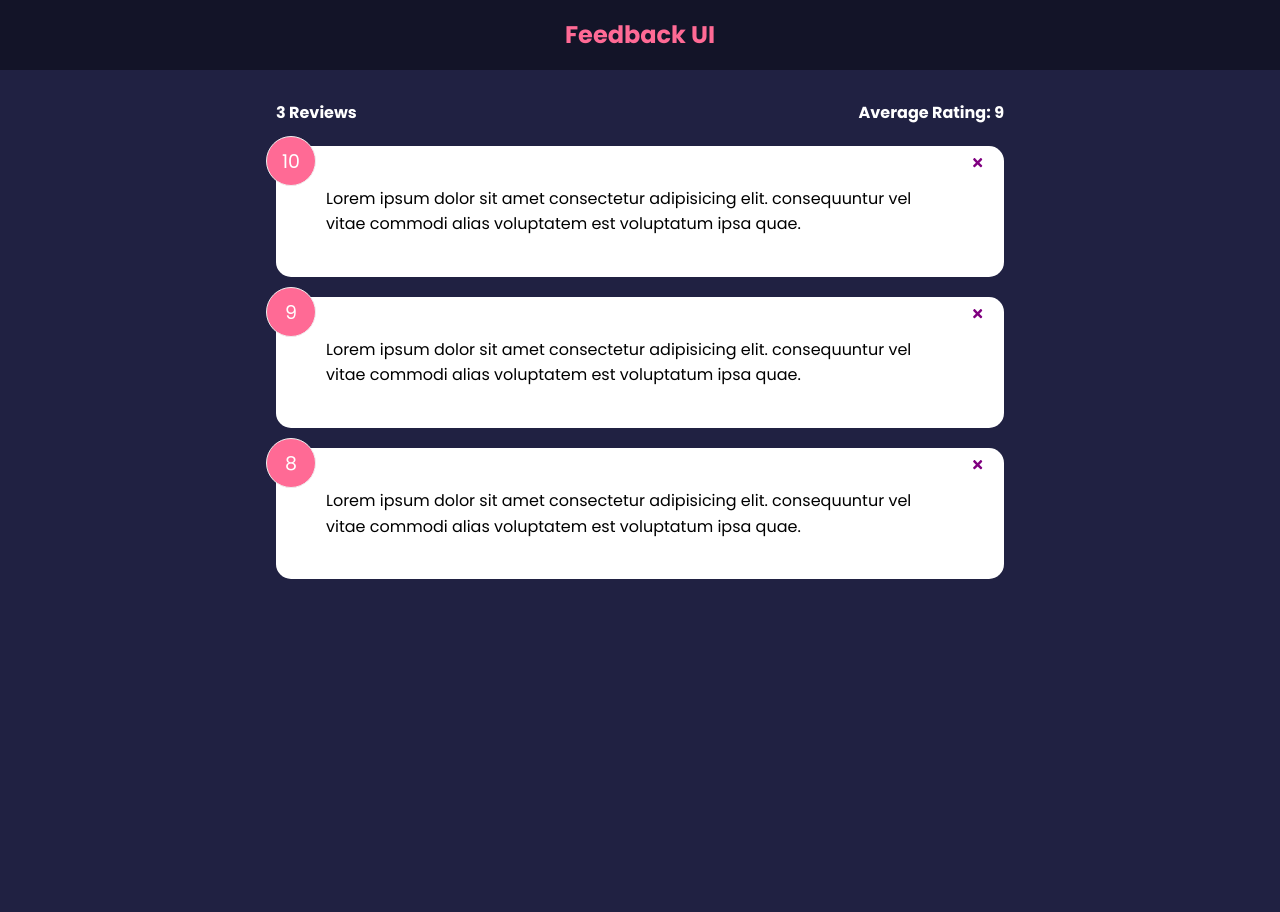
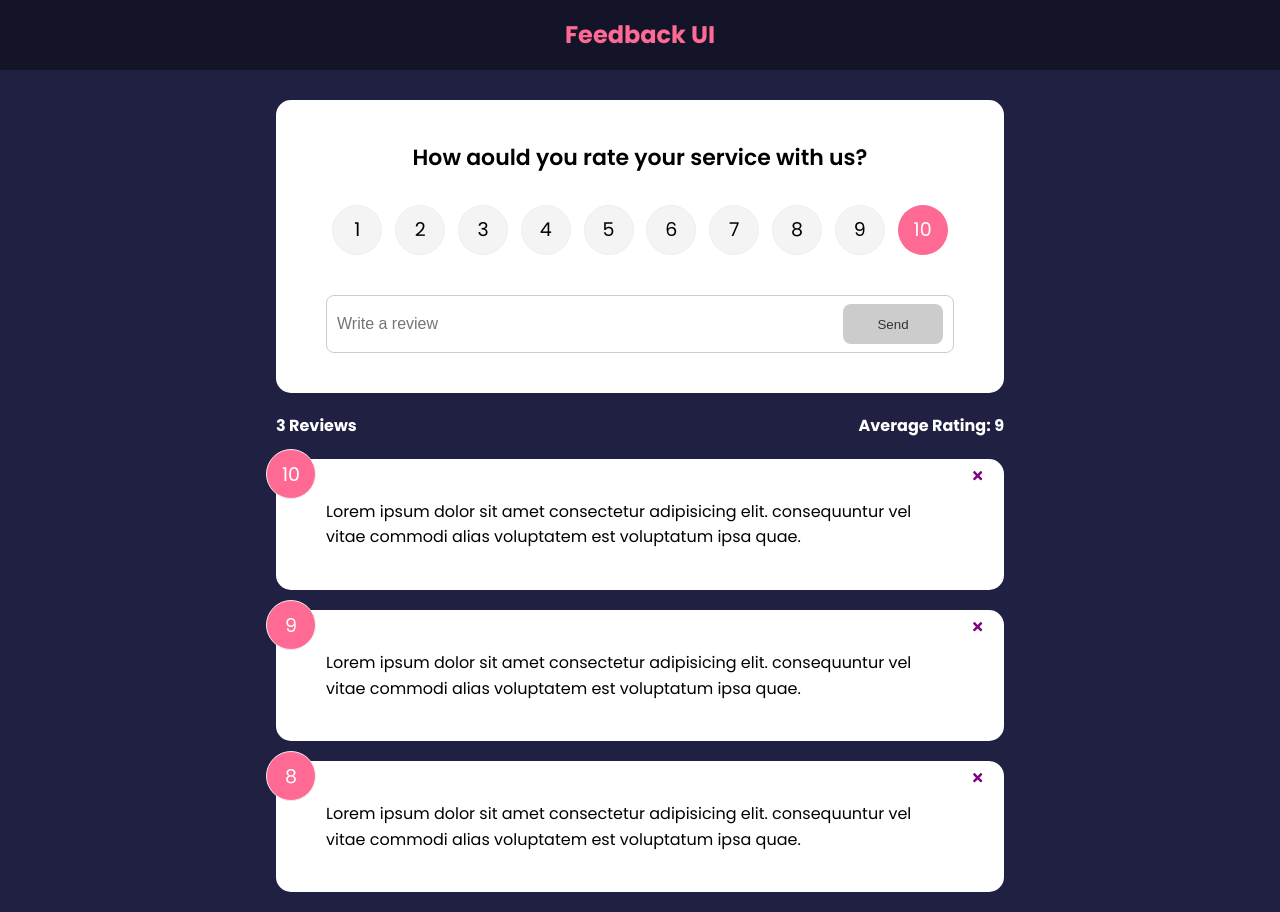
Before and after one commit to JoshuaIsADev/Feedback-App, a React (Create React App) app: page / in a window 1280 px wide. Before the commit the page ends 800 px from the top, so only its background shows below. Built offline with nearby package versions, Linux system fonts and the light colour scheme; the HTML template or start-up script is replaced by a standard one.

Commit message:
added form input & state, custom button component, real-time validation, rating select component, and add feedback component

```diff
--- a/src/App.js
+++ b/src/App.js
@@ -1,11 +1,17 @@
+import { v4 as uuidv4 } from 'uuid'
 import { useState } from 'react'
 import Header from './components/Header'
 import FeedbackList from './components/FeedbackList'
+import FeedbackStats from './components/FeedbackStats'
+import FeedbackForm from './components/FeedbackForm'
 import FeedbackData from './data/FeedbackData'
-import FeedbackStats from './components/FeedbackStats'
-
 function App() {
   const [feedback, setFeedback] = useState(FeedbackData)
+
+  const addFeedback = (newFeedback) => {
+    newFeedback.id = uuidv4()
+    setFeedback([newFeedback, ...feedback])
+  }
 
   const deleteFeedback = (id) => {
     if (window.confirm('Are you sure you want to delete?  ')) {
@@ -17,6 +23,7 @@
     <>
       <Header />
       <div className='container'>
+        <FeedbackForm handleAdd={addFeedback} />
         <FeedbackStats feedback={feedback} />
         <FeedbackList feedback={feedback} handleDelete={deleteFeedback} />
       </div>
--- /dev/null
+++ b/src/components/FeedbackForm.jsx
@@ -0,0 +1,61 @@
+import { useState } from 'react'
+import Card from './shared/Card'
+import Button from './shared/Button'
+import RatingSelect from './RatingSelect'
+
+function FeedbackForm({ handleAdd }) {
+  const [text, setText] = useState('')
+  const [rating, setRating] = useState(10)
+  const [btnDisable, setBtnDisabled] = useState(true)
+  const [message, setMessage] = useState('')
+  const handleTextChange = (e) => {
+    if (text === '') {
+      setBtnDisabled(true)
+      setMessage(null)
+    } else if (text !== '' && text.trim().length <= 10) {
+      setMessage('Text must be at least 10 characters')
+      setBtnDisabled(true)
+    } else {
+      setMessage(null)
+      setBtnDisabled(false)
+    }
+
+    setText(e.target.value)
+  }
+
+  const handleSubmit = (e) => {
+    e.preventDefault()
+    if (text.trim().length > 10) {
+      const newFeedback = {
+        text,
+        rating,
+      }
+      handleAdd(newFeedback)
+      setText('')
+    }
+  }
+
+  return (
+    <Card>
+      <form onSubmit={handleSubmit}>
+        <h2>How aould you rate your service with us?</h2>
+        <RatingSelect select={(rating) => setRating(rating)} />
+        <div className='input-group'>
+          <input
+            onChange={handleTextChange}
+            type='text'
+            placeholder='Write a review'
+            value={text}
+          />
+          <Button type='submit' isDisabled={btnDisable} version='primary'>
+            Send
+          </Button>
+        </div>
+
+        {message && <div className='message'>{message}</div>}
+      </form>
+    </Card>
+  )
+}
+
+export default FeedbackForm
--- /dev/null
+++ b/src/components/RatingSelect.jsx
@@ -0,0 +1,28 @@
+import { useState } from 'react'
+
+function Ratingselect({ select }) {
+  const [selected, setSelected] = useState(10)
+  const handleChange = (e) => {
+    setSelected(+e.currentTarget.value)
+    select(+e.currentTarget.value)
+  }
+  return (
+    <ul className='rating'>
+      {Array.from({ length: 10 }, (_, i) => (
+        <li key={`rating-${i + 1}`}>
+          <input
+            type='radio'
+            id={`num${i + 1}`}
+            name='rating'
+            value={i + 1}
+            onChange={handleChange}
+            checked={selected === i + 1}
+          />
+          <label htmlFor={`num${i + 1}`}>{i + 1}</label>
+        </li>
+      ))}
+    </ul>
+  )
+}
+
+export default Ratingselect
--- /dev/null
+++ b/src/components/shared/Button.jsx
@@ -0,0 +1,24 @@
+import PropTypes from 'prop-types'
+
+function Button({ children, version, type, isDisabled }) {
+  return (
+    <button type={type} disabled={isDisabled} className={`btn btn-${version}`}>
+      {children}
+    </button>
+  )
+}
+
+Button.defaultProps = {
+  version: 'primary',
+  type: 'button',
+  isDisabled: false,
+}
+
+Button.propTypes = {
+  children: PropTypes.node.isRequired,
+  version: PropTypes.string,
+  type: PropTypes.string,
+  isDisabled: PropTypes.bool,
+}
+
+export default Button
```
